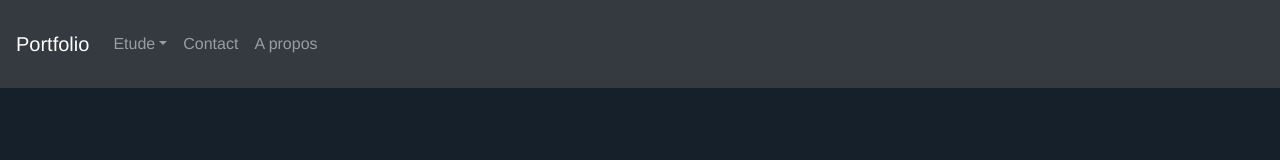
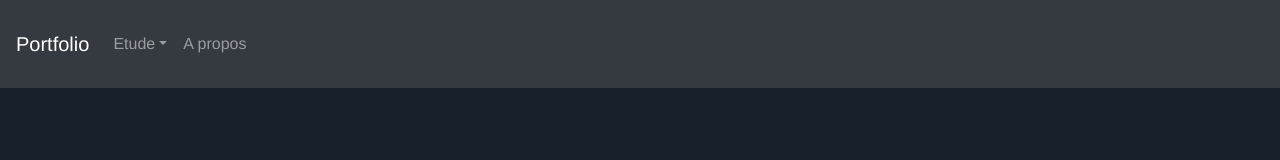
Before and after one commit to Kyowdem/Portfolio, a Vue app: page / in a window 1280 px wide. Shown: the top 160 px of the page. Built offline with nearby package versions, Linux system fonts and the light colour scheme.

Commit message:
comment contact in navbar

```diff
--- a/src/components/Navbar.vue
+++ b/src/components/Navbar.vue
@@ -55,7 +55,7 @@ export default {
     return {
       title: "Portfolio",
       columns: [
-        { href: "/contact", name: "Contact" },
+        // { href: "/contact", name: "Contact" },
         { href: "/aboutMe", name: "A propos" },
       ], // An object inside an array with params: href and name
       // {href: "#", name: "name"}
```
